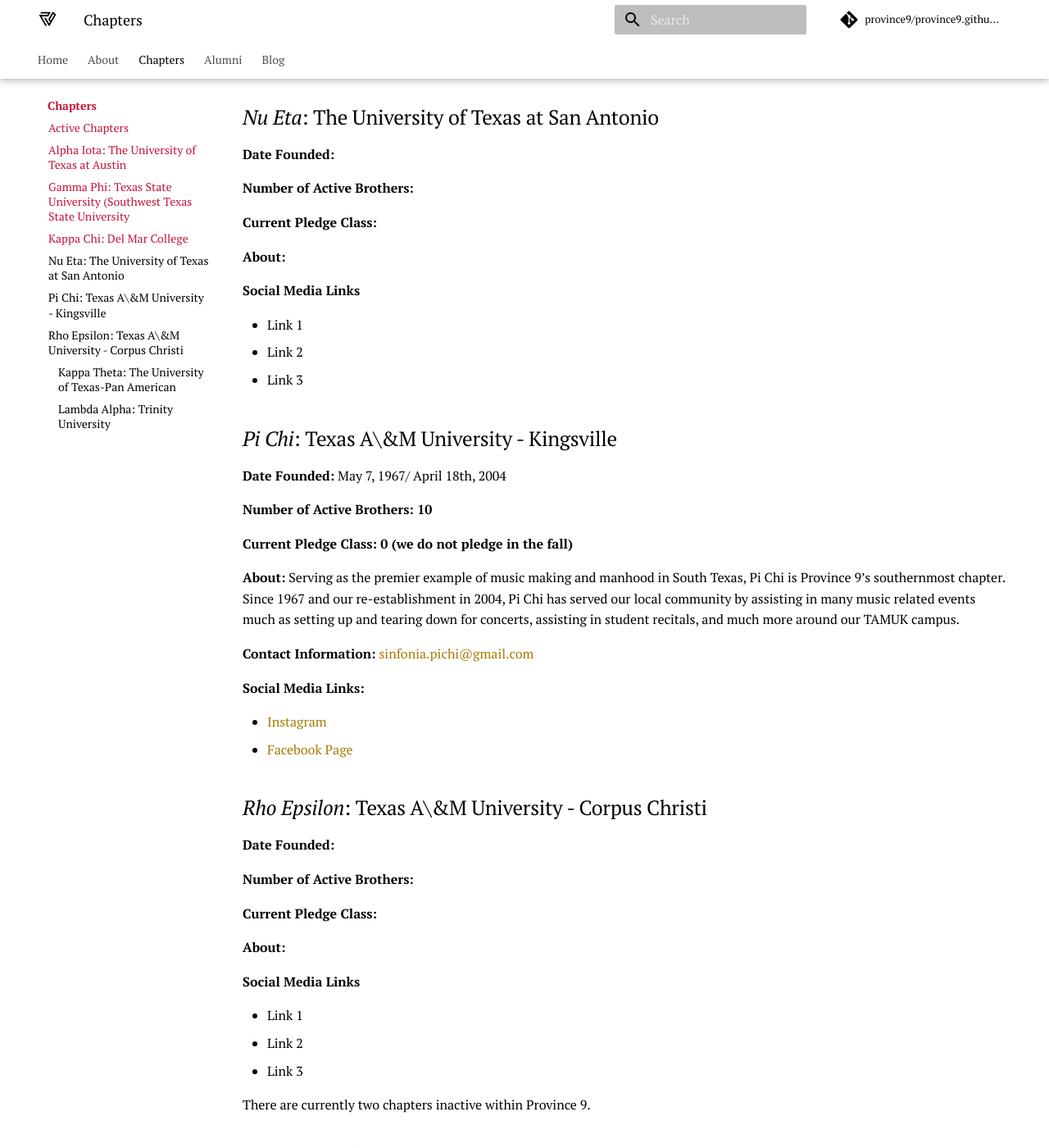
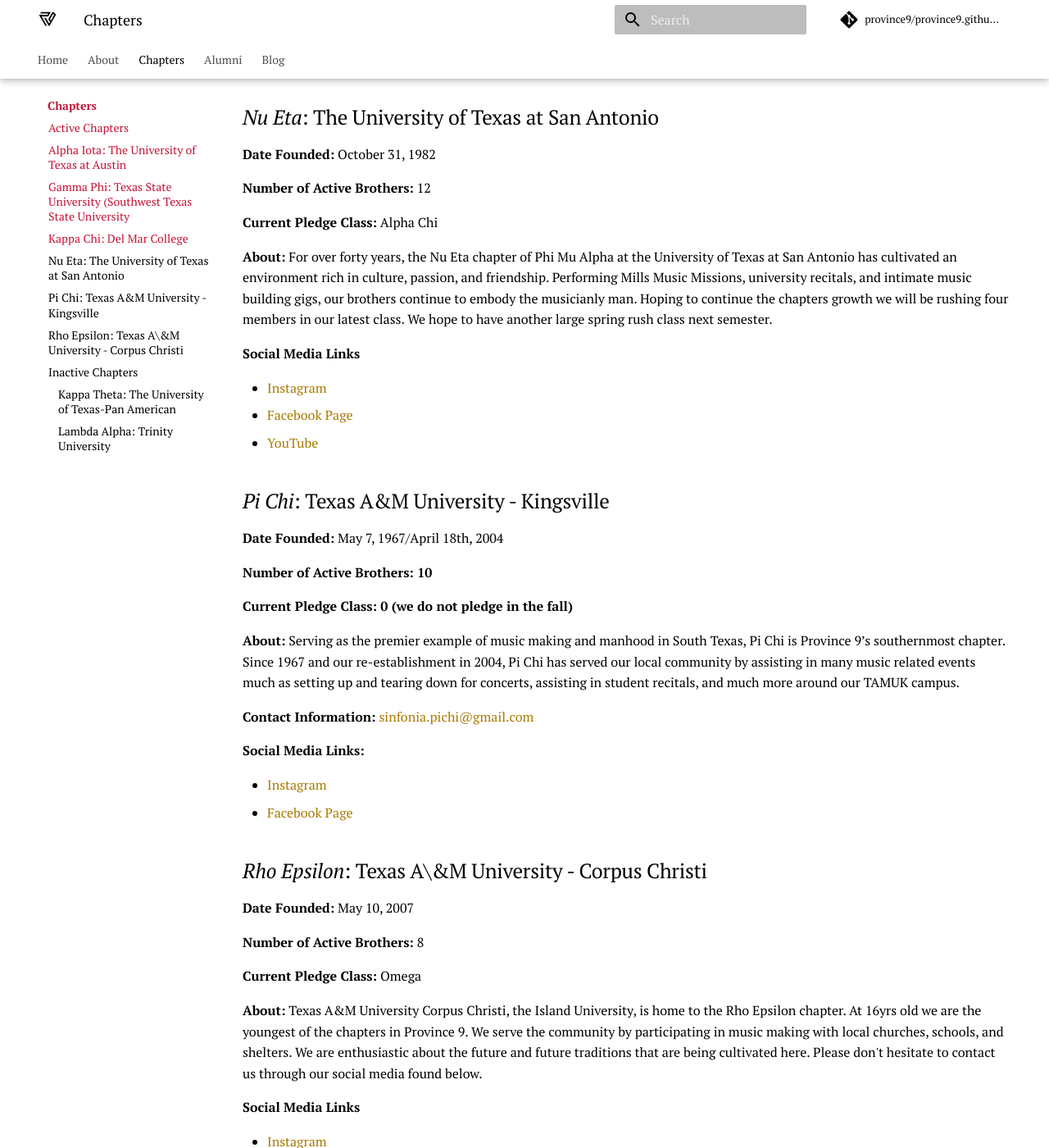
Before and after one commit to Province9/province9.github.io, an MkDocs documentation site: the page built from docs/chapters.md, in a window 1280 px wide and 1400 px high, scrolled down 1849 px. Shown: the whole window at 82% size. Built offline with MkDocs 1.6.1 and Material for MkDocs 9.7.7, drawn with Linux system fonts in a browser that asks for light colours; comment, search, counter and statistics services are not loaded; some of the changed text lies outside the part shown.

Commit message:
final updates for launch

```diff
--- a/docs/chapters.md
+++ b/docs/chapters.md
@@ -79,24 +79,29 @@
 
 ## _Nu Eta_: The University of Texas at San Antonio
 
-**Date Founded:**
+**Date Founded:** October 31, 1982
 
-**Number of Active Brothers:**
+**Number of Active Brothers:** 12
 
-**Current Pledge Class:**
+**Current Pledge Class:** Alpha Chi
 
-**About:**
+**About:** For over forty years, the Nu Eta chapter of Phi Mu Alpha at the
+University of Texas at San Antonio has cultivated an environment rich in
+culture, passion, and friendship. Performing Mills Music Missions, university
+recitals, and intimate music building gigs, our brothers continue to embody
+the musicianly man. Hoping to continue the chapters growth we will be rushing
+four members in our latest class. We hope to have another large spring rush
+class next semester.
 
 **Social Media Links**
 
-- Link 1
-- Link 2
-- Link 3
+- [Instagram](https://www.instagram.com/pma_nueta/)
+- [Facebook Page](https://www.facebook.com/pmanueta )
+- [YouTube](https://www.youtube.com/@phimualphanueta )
 
+## _Pi Chi_: Texas A&M University - Kingsville
 
-## _Pi Chi_: Texas A\&M University - Kingsville
-
-**Date Founded:** May 7, 1967/ April 18th, 2004
+**Date Founded:** May 7, 1967/April 18th, 2004
 
 **Number of Active Brothers: 10**
 
@@ -114,20 +119,25 @@
 
 ## _Rho Epsilon_: Texas A\&M University - Corpus Christi
 
-**Date Founded:**
+**Date Founded:** May 10, 2007
 
-**Number of Active Brothers:**
+**Number of Active Brothers:** 8
 
-**Current Pledge Class:**
+**Current Pledge Class:** Omega
 
-**About:**
+**About:** Texas A&M University Corpus Christi, the Island University, is home
+to the Rho Epsilon chapter. At 16yrs old we are the youngest of the chapters
+in Province 9. We serve the community by participating in music making with
+local churches, schools, and shelters. We are enthusiastic about the future
+and future traditions that are being cultivated here. Please don't hesitate to
+contact us through our social media found below.
 
 **Social Media Links**
 
-- Link 1
-- Link 2
-- Link 3
+- [Instagram](https://instagram.com/pmas.rhoepsilon)
+- [Facebook Page](https://www.facebook.com/pma.rhoepsilon)
 
+## Inactive Chapters
 
 There are currently two chapters inactive within Province 9.
 
```
Also changed, not shown: docs/about.md (+10 -0 lines), docs/assets/photos/austin.jpg (added).
